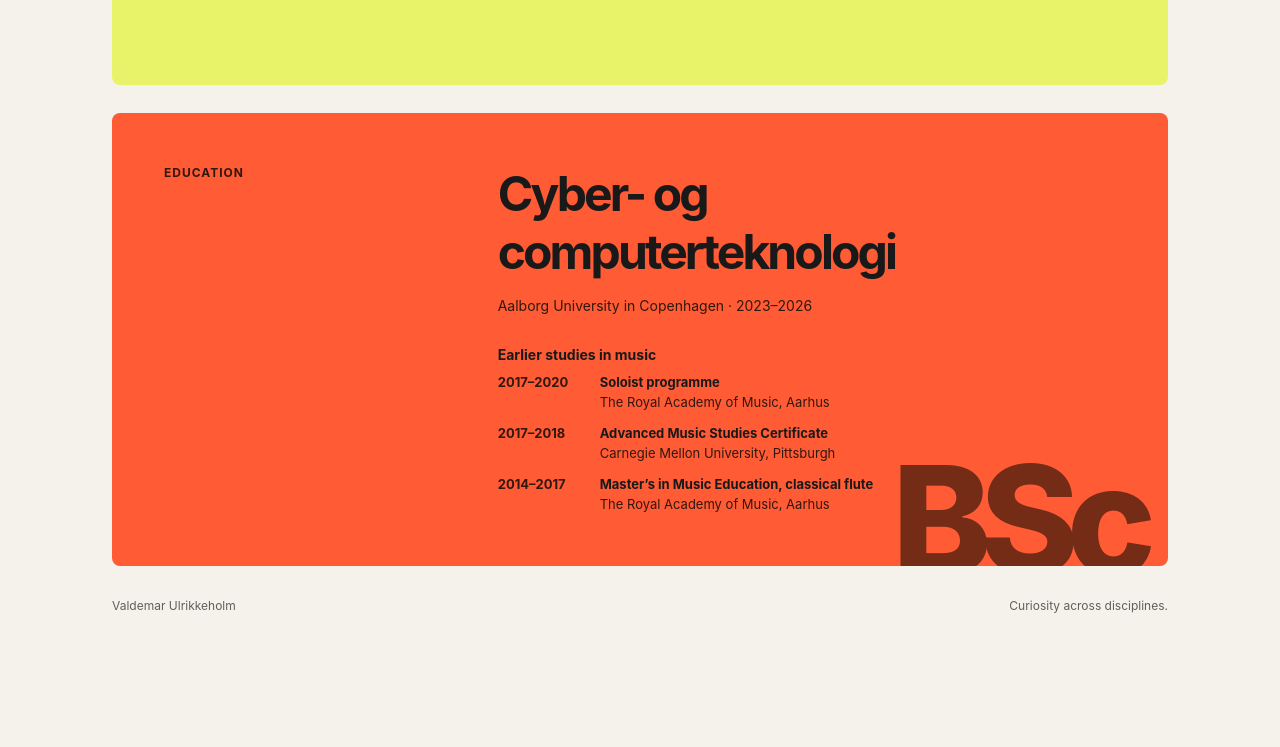
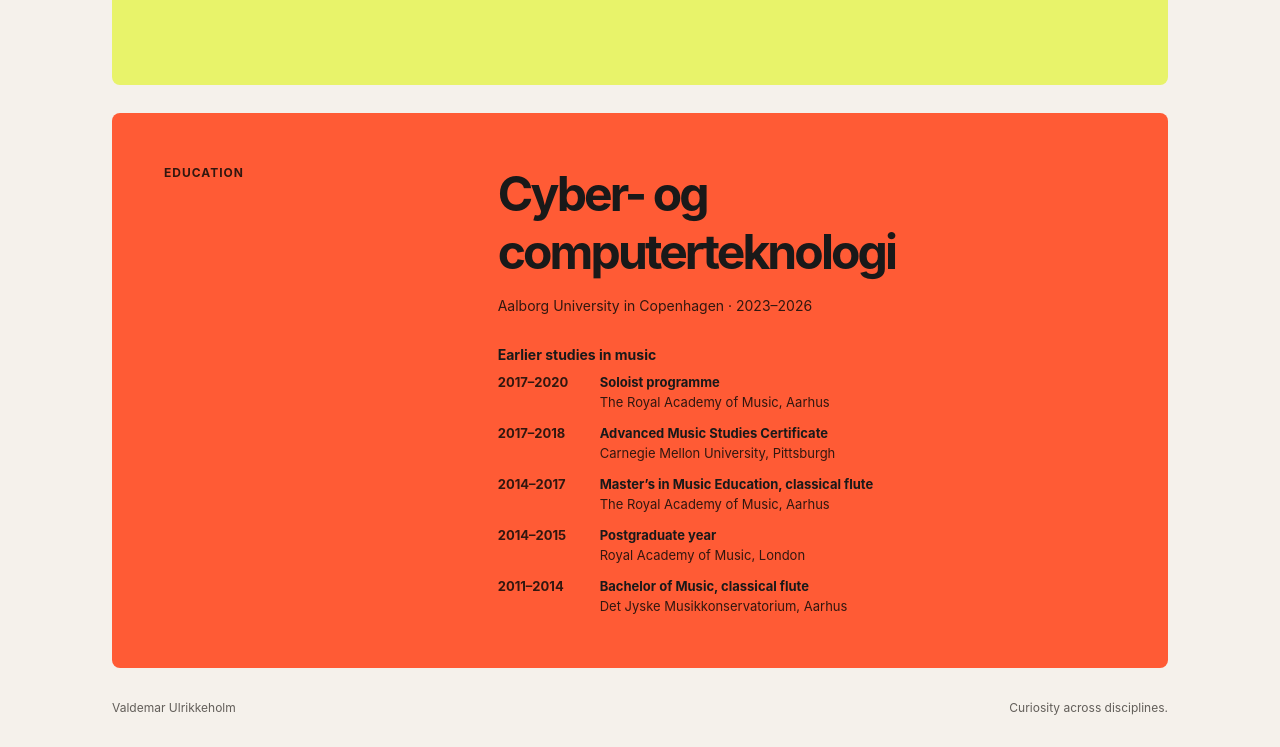
Before and after one commit to vulrikkeholm/portfolio, a website built with Vite: page index.html in a window 1280 px wide. Shown: the part 3374-4121 px from the top of the page. Before the commit the page ends 4019 px from the top, so only its background shows below. Built offline with nearby package versions, Linux system fonts and the light colour scheme.

Commit message:
Remove outdated degree badge and expand education
The homepage education list now includes the postgraduate year and Bachelor's degree in classical flute, while the obsolete BSc badge has been removed from the project page and the related styling was cleaned up. This keeps the education details aligned with the current CV and updates the E2E expectations to cover the new content.

```diff
--- a/src/content.ts
+++ b/src/content.ts
@@ -117,5 +117,15 @@
       institution: "The Royal Academy of Music, Aarhus",
       period: "2014–2017",
     },
+    {
+      qualification: "Postgraduate year",
+      institution: "Royal Academy of Music, London",
+      period: "2014–2015",
+    },
+    {
+      qualification: "Bachelor of Music, classical flute",
+      institution: "Det Jyske Musikkonservatorium, Aarhus",
+      period: "2011–2014",
+    },
   ],
 };
--- a/src/main.ts
+++ b/src/main.ts
@@ -195,7 +195,6 @@
             .join("")}
         </ul>
       </div>
-      <span class="education-mark" aria-hidden="true">BSc</span>
     </section>
   </main>
   <footer>
--- a/src/styles.css
+++ b/src/styles.css
@@ -612,16 +612,6 @@
   color: #32170f;
 }
 
-.education-mark {
-  position: absolute;
-  right: 24px;
-  bottom: -44px;
-  color: #742c17;
-  font-size: 150px;
-  font-weight: 800;
-  letter-spacing: -12px;
-}
-
 footer {
   display: flex;
   justify-content: space-between;
```
Also changed, not shown: tests/e2e/home.spec.ts (+8 -0 lines).
